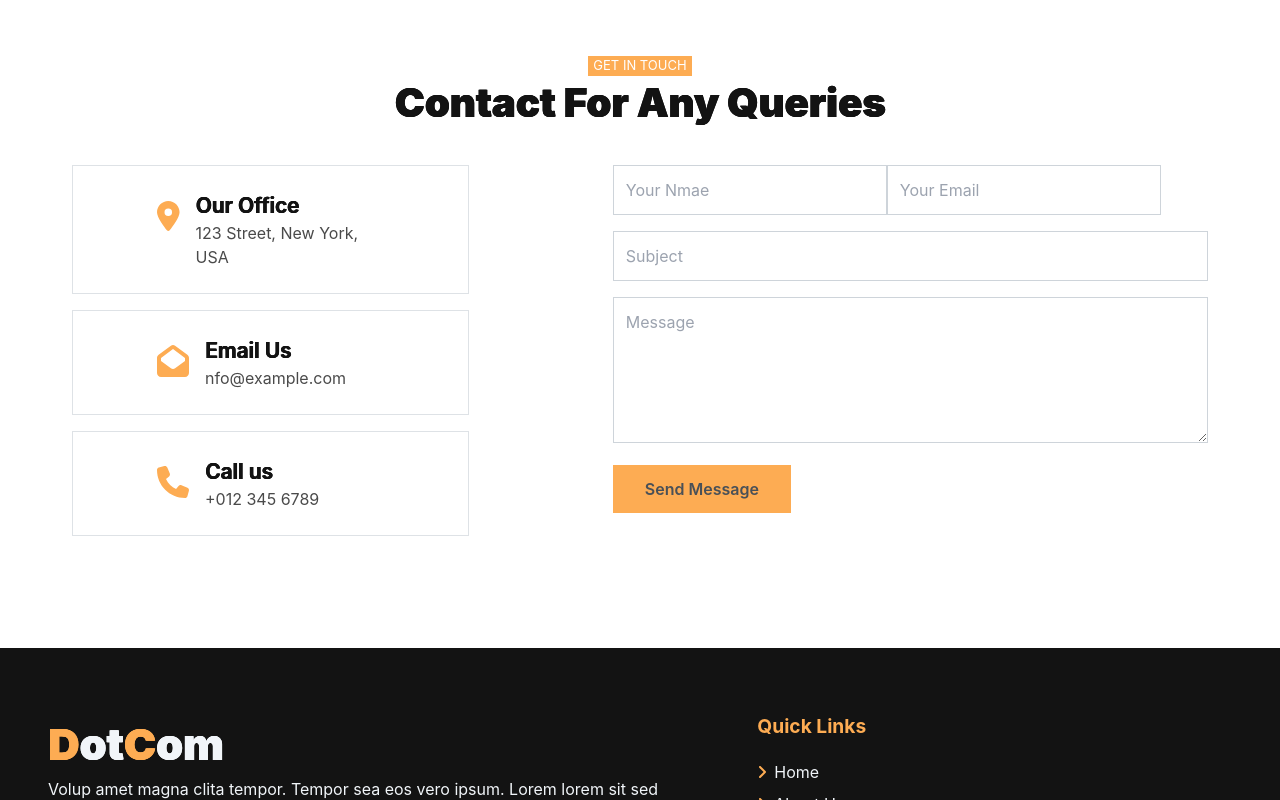
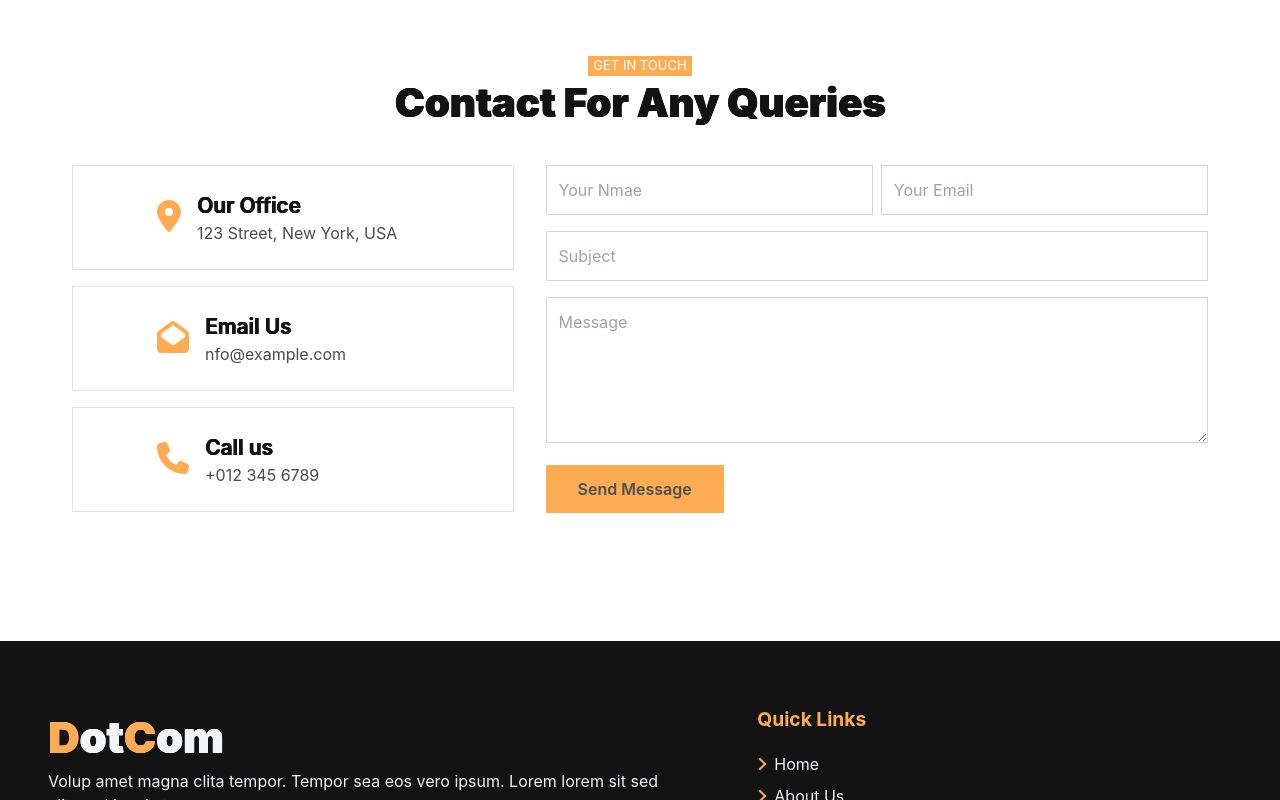
Before and after one commit to BLADEHEDA/Dotcom-Creative-Multipage-Page-App, a React (Create React App) app: page / in a window 1280 px wide. Shown: the part 504-1304 px from the top of the page. Built offline with nearby package versions, Linux system fonts and the light colour scheme.

Commit message:
new commits

```diff
--- a/src/Components/Contact/Queries.jsx
+++ b/src/Components/Contact/Queries.jsx
@@ -15,8 +15,8 @@ const Queries = () => {
            md:text-[2rem]   lg:text-[2.5rem] font-[900] ">
           Contact For Any Queries</h1>
           </div>
-          <section className="section queries md:flex ">
-          <article className='Info mx-[2em] mb-[3em] flex-[40%]  lg:mx-[4.5em] '>
+          <section className="section queries mx-[2em] md:flex lg:mx-[4.5em] ">
+          <article className='Info md:mr-[2em] mb-[3em] flex-[40%]  '>
             <InfoProp head="Our Office" content="123 Street, New York, USA "
             icon={ <FontAwesomeIcon className='h-[2em] text-[#FDAC53] bg-[#fff] ' icon={faMapMarkerAlt}/>}
             />
@@ -25,12 +25,12 @@ const Queries = () => {
             <InfoProp head="Call us" content="+012 345 6789"
                 icon={ <FontAwesomeIcon className='h-[2em] text-[#FDAC53] bg-[#fff] ' icon={faPhone}/>} />
     </article>
-      <article className="query-form mx-[2em] mb-[5em] md:ml-0 flex-[60%] mt-[-2em] md:mt-[0em]  lg:mx-[4.5em] ">
+      <article className="query-form  mb-[5em] md:ml-0 flex-[60%] mt-[-2em] md:mt-[0em]   ">
         <section className="section-forms md:flex ">
-            <div className="form-div">
+            <div className="form-div flex-[50%] md:mr-[0.25em]  ">
             <input type="text" className="form-input" placeholder='Your Nmae' />
             </div>
-            <div className="form-div">
+            <div className="form-div flex-[50%] md:ml-[0.25em] ">
             <input type="text" className="form-input" placeholder='Your Email'  />
             </div>
         </section>
```
